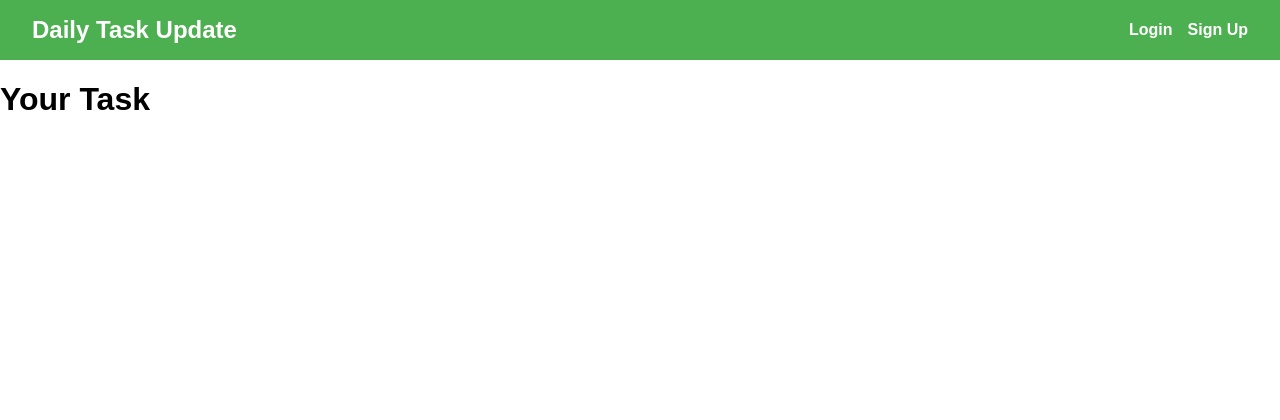
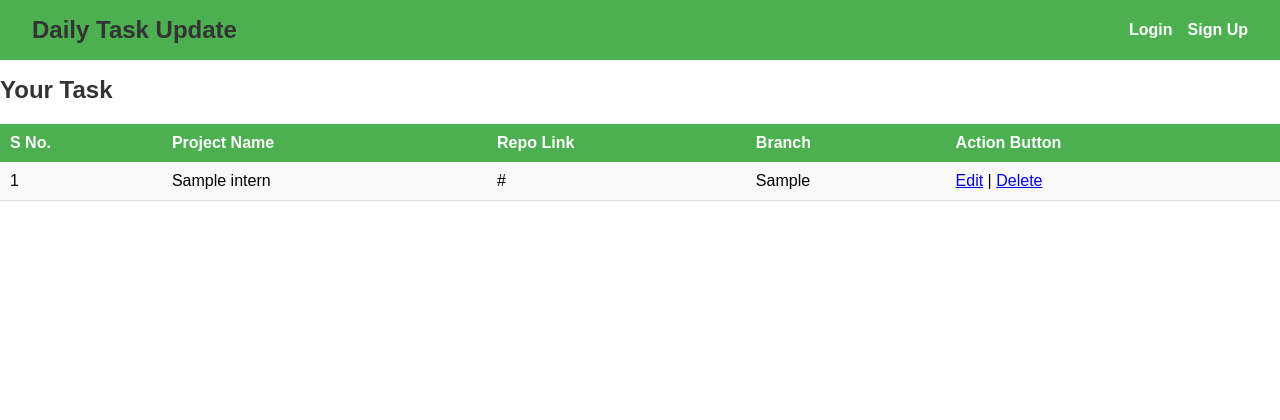
Before and after one commit to Pratikjalodkar/authentication-in-django, a Django app: page /view-task/ in a window 1280 px wide. Shown: the top 420 px of the page. Run offline with Django 5.2, Linux system fonts and the light colour scheme; tables that the repository leaves empty hold one stand-in row (values such as "Sample post"); parts of the project's set-up code (start-up, migrations or seed data) failed here and were passed over.

Commit message:
some more functionality added

```diff
--- a/dummy/models.py
+++ b/dummy/models.py
@@ -2,7 +2,7 @@ from django.db import models
 from django.contrib.auth.models import User
 
 class Interns(models.Model):
-    project_name = models.CharField(max_length=50)
+    project_name = models.CharField(max_length=50, primary_key=True)
     repo_link = models.CharField(max_length=50)
     branch = models.CharField(max_length=50)
     # task = models.CharField(max_length=50)
@@ -11,3 +11,6 @@ class Interns(models.Model):
     # task_closure_time = models.TimeField()
     # next_task = models.CharField(max_length=50)
     # next_task_assigned_by = models.CharField(max_length=50)
+
+    def __str__(self):
+        return self.project_name
--- /dev/null
+++ b/dummy/static/css/extra-styles.css
@@ -0,0 +1,41 @@
+/* Style for the table */
+table {
+    width: 100%;
+    border-collapse: collapse;
+    margin-top: 20px;
+    font-family: Arial, sans-serif;
+}
+
+/* Style for table headers */
+th {
+    background-color: #4CAF50;
+    /* Header background color */
+    color: white;
+    padding: 10px;
+    text-align: left;
+    font-weight: bold;
+}
+
+/* Style for table rows */
+td {
+    padding: 10px;
+    border-bottom: 1px solid #ddd;
+}
+
+/* Row hover effect */
+tr:hover {
+    background-color: #f5f5f5;
+}
+
+/* Style for alternating row colors */
+tr:nth-child(even) {
+    background-color: #f9f9f9;
+}
+
+/* Optional style for the header */
+h1 {
+    color: #333;
+    font-size: 24px;
+    margin-bottom: 10px;
+    font-family: Arial, sans-serif;
+}
--- a/dummy/templates/viewtask.html
+++ b/dummy/templates/viewtask.html
@@ -1,7 +1,37 @@
+
 {% extends "base.html" %}
 
+{% load static %}
+
 {% block title %}Tasks Page{% endblock %}
+{% block head %}
+<link rel="stylesheet" href="{% static 'css/extra-styles.css' %}">
+{% endblock %}
 
 {% block content %}
 <h1>Your Task</h1>
+
+<table>
+    <tr>
+        <th>S No.</th>
+        <th>Project Name</th>
+        <th>Repo Link</th>
+        <th>Branch</th>
+        <th>Action Button</th>
+    </tr>
+
+    {% for task in tasks %}
+    <tr>
+        <td>{{forloop.counter}}</td>
+        <td>{{ task.project_name }}</td>
+        <td>{{ task.repo_link }}</td>
+        <td>{{ task.branch }}</td>
+        <td>
+            <a href="/edit?project_name={{task.project_name}}">Edit</a> |
+            <a href="/delete?project_name={{task.project_name}}">Delete</a>
+        </td>
+
+    </tr>
+    {% endfor %}
+</table>
 {% endblock %}
--- a/dummy/urls.py
+++ b/dummy/urls.py
@@ -9,4 +9,6 @@ urlpatterns = [
     path('signup/', views.signupPage, name='signup'),
     path('logout/',views.logoutPage, name='logout'),
     path('view-task/',views.viewTask, name='viewTask'),
+    path('delete/',views.delete, name='delete'),
+    path('edit/',views.edit, name='edit'),
 ]
--- a/dummy/views.py
+++ b/dummy/views.py
@@ -4,6 +4,7 @@ from django.contrib.auth import authenticate,login,logout
 from django.contrib.auth.decorators import login_required
 from django.contrib import messages
 from .forms import InternsForm
+from .models import Interns
 
 
 # @login_required(login_url='login')
@@ -14,7 +15,6 @@ def home(request):
             fm=InternsForm(request.POST)
 
             if fm.is_valid():
-                print(fm.cleaned_data)
                 fm.save()
                 messages.success(request,"Task added Successfully!!")
                 return render(request,'home.html',{'form':fm})
@@ -26,7 +26,6 @@ def home(request):
         else:
             fm=InternsForm()
             return render(request,'home.html',{'form':fm})
-        # return render( request, 'home.html', {'form':fm})
     else:
         messages.error(request, "login required!!")
         return redirect('login')
@@ -47,7 +46,8 @@ def loginPage(request):
 
             user= authenticate(request,username=uname,password=pass1)
             if user is None:
-                return HttpResponse("Invalid Credential!!")
+                messages.error(request,"Invalid Credential!!")
+                return redirect('login')
             else:
                 login(request,user)
                 print("User authenticated and logged in")
@@ -61,7 +61,6 @@ def logoutPage(request):
 
 
 def signupPage(request):
-
     if request.user.is_authenticated:
         return redirect('home')
     else:
@@ -81,7 +80,7 @@ def signupPage(request):
                 my_user.set_password(pass1) #to encrypt the password
                 my_user.save()
                 messages.success(request, "Account created successfully")
-                return redirect('login',{})
+                return redirect('login')
             else:
                 # return HttpResponse('your password and confirm password are not same')
                 messages.error(request, "password and confirm password are not same")
@@ -90,4 +89,16 @@ def signupPage(request):
 
 
 def viewTask(request):
-    return render(request,'viewtask.html')
+    tasks = Interns.objects.all()
+    return render(request,'viewtask.html',{'tasks':tasks})
+
+
+def delete(request):
+    project_name = request.GET['project_name']
+    Interns.objects.filter(project_name=project_name).delete()
+    return redirect('viewTask')
+
+
+def edit(request):
+    # data=request.GET['project_name']
+    return render(request,'editTask.html')
```
Also changed, not shown: dummy/templates/editTask.html (added, +34 -0 lines).
